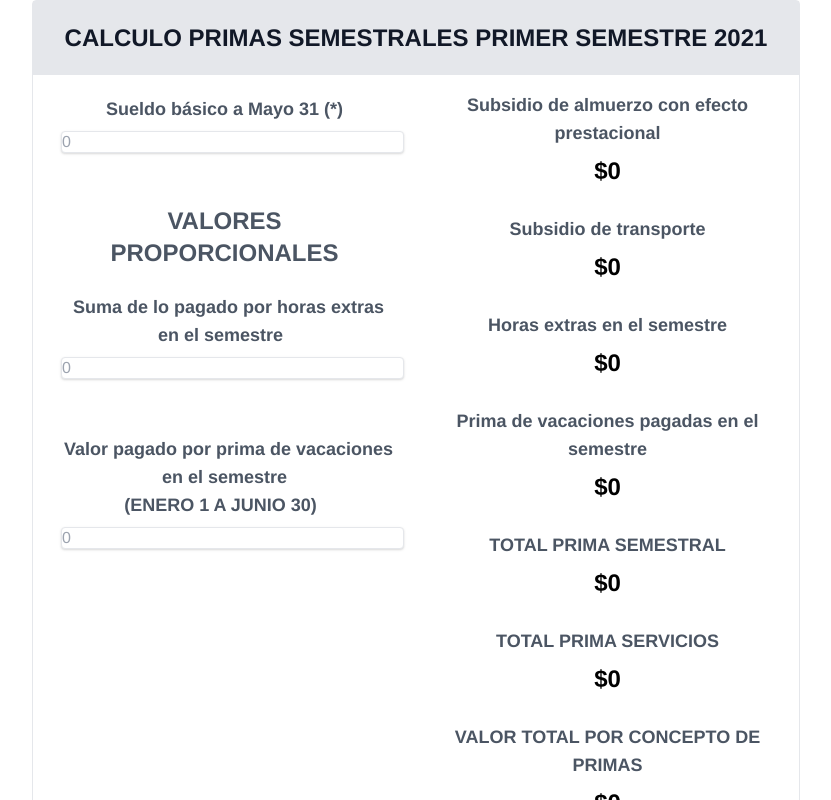
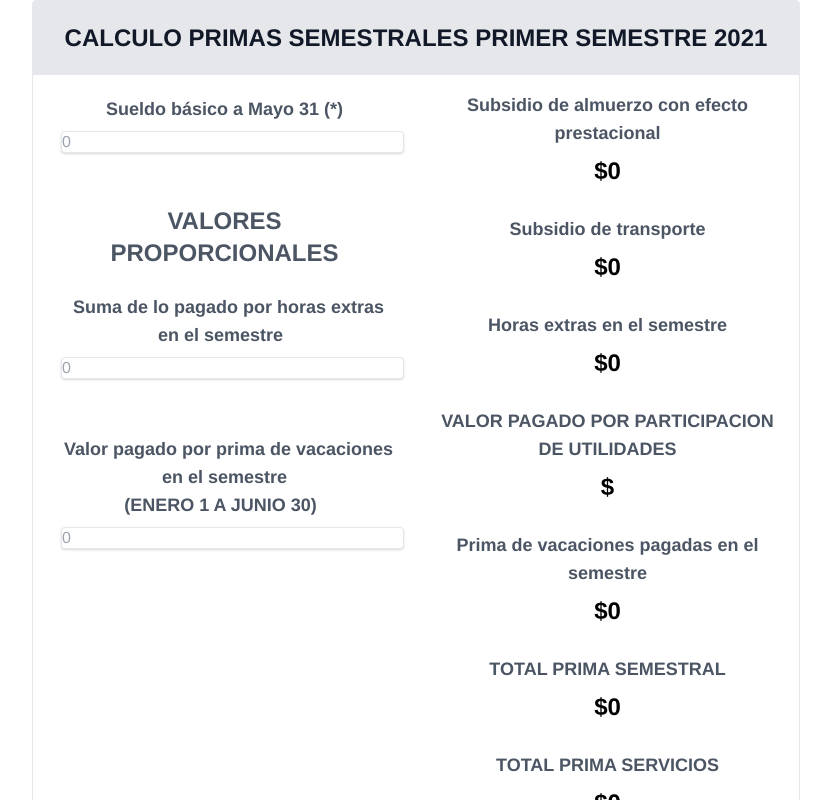
Before and after one commit to anfefuro/Calculadora, a React (Create React App) app: page / in a window 1280 px wide. Shown: the top 800 px of the page, without its empty margins (224-1055 px from the left). Built offline with nearby package versions, Linux system fonts and the light colour scheme.

Commit message:
feat: Added new

```diff
--- a/src/App.jsx
+++ b/src/App.jsx
@@ -9,6 +9,7 @@ const App = () => {
     const maximumSalaryForLunchBenefit = 3480000;
     const lunchBenefitValue = 165764;
     const transportationBenefitValue = 140606;
+    const utilityValue = 1271883;
 
 
     const {register, watch} = useForm ();
@@ -97,11 +98,11 @@ const App = () => {
         console.log('profitSharing', (parseInt(profitSharing)));
 
         salaryBase > 0 ?
-            setTotalSemestralBonus(parseInt(lunchAllowance+transAllowance+extraHoursForSem+recessBonusPayForSem+(parseInt(christmasBonus)/6))+parseInt(salaryBase)+(parseInt(profitSharing))) :
+            setTotalSemestralBonus(parseInt(lunchAllowance+transAllowance+extraHoursForSem+recessBonusPayForSem+(parseInt(christmasBonus)/6))+parseInt(salaryBase)+(parseInt(profitSharing)+parseInt(utilityValue / 6))) :
             setTotalSemestralBonus(0);
 
         salaryBase > 0 ?
-            setTotalValueForBonusConcept(parseInt(totalServicesBonus+christmasBonus)+parseInt(totalSemestralBonus)) :
+            setTotalValueForBonusConcept(parseInt(totalServicesBonus+christmasBonus)+parseInt(totalSemestralBonus)):
             setTotalValueForBonusConcept(0)
 
     }, [semestralChoice, lunchAllowance, transAllowance, extraHoursForSem, recessBonusPayForSem, christmasBonus, salaryBase, profitSharing, christmas, totalServicesBonus, totalSemestralBonus])
@@ -150,6 +151,13 @@ const App = () => {
                     <h1 className="text-lg font-bold pt-5 m-2 text-center text-gray-600">Horas extras en el semestre</h1>
                     <h1 className="text-2xl font-bold text-center">${extraHoursForSem}</h1>
 
+                    {!semestralChoice &&
+                        <>
+                        <h1 className="text-lg font-bold pt-5 m-2 text-center text-gray-600">VALOR PAGADO POR PARTICIPACION DE UTILIDADES</h1>
+                        <h1 className="text-2xl font-bold text-center">${totalValueForBonusConcept > 0 && parseInt(utilityValue / 6)}</h1>
+                        </>
+                    }
+
                     <h1 className="text-lg font-bold pt-5 m-2 text-center text-gray-600">Prima de vacaciones pagadas en el semestre</h1>
                     <h1 className="text-2xl font-bold text-center">${recessBonusPayForSem}</h1>
 
```
